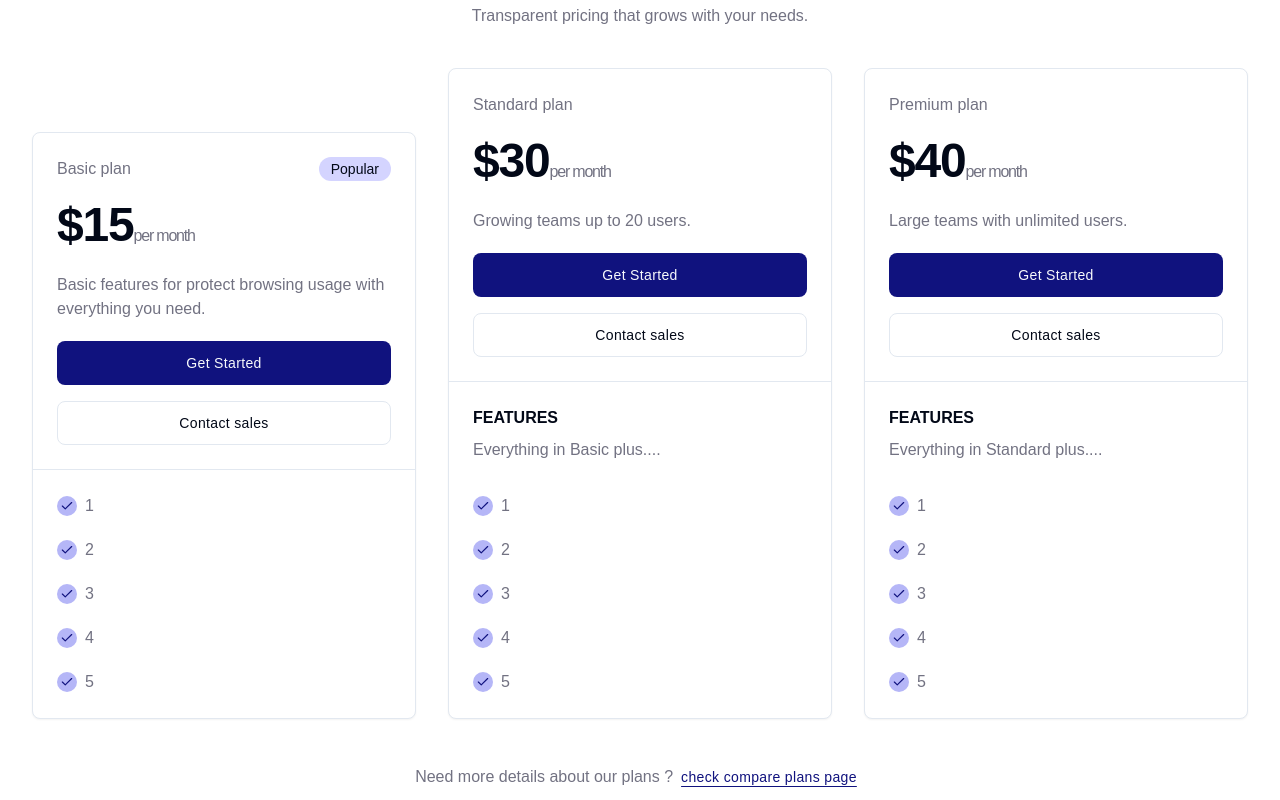
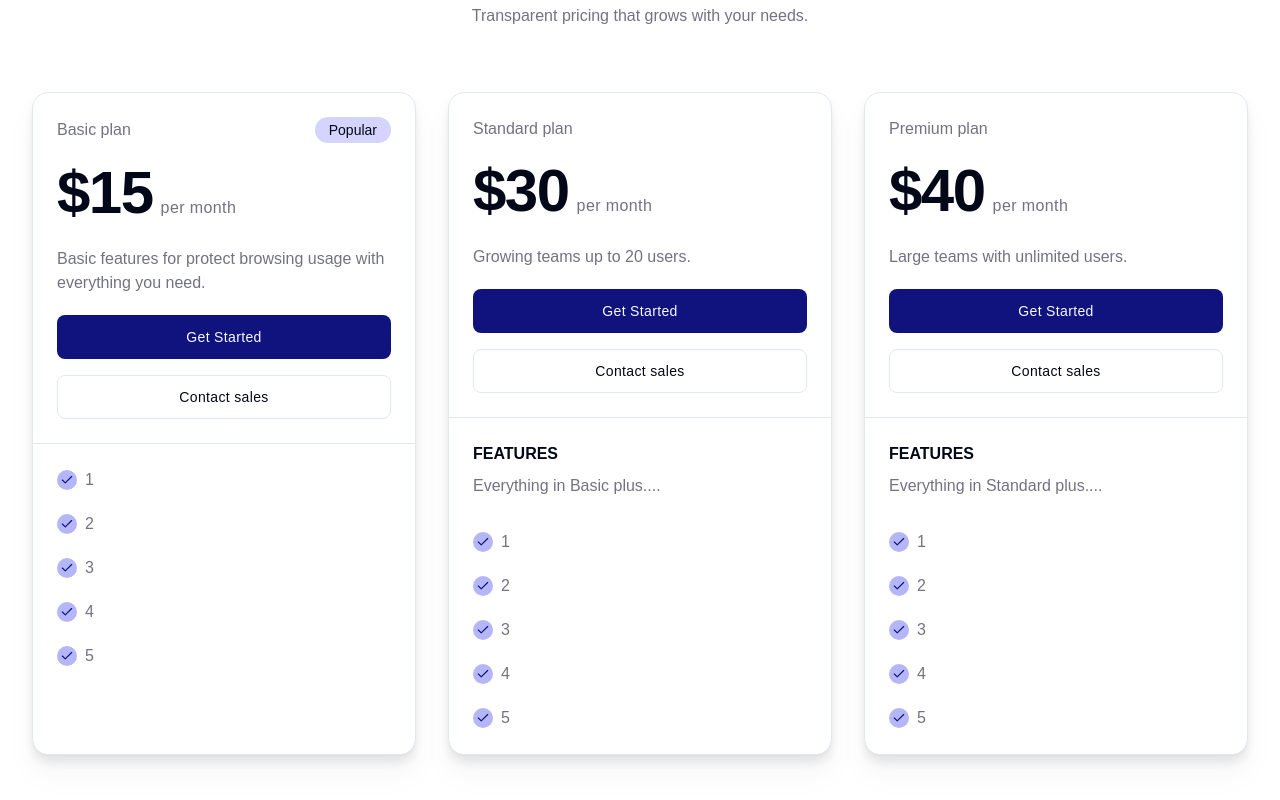
Before and after one commit to Saeed-Altout/portia, a Next.js app: page /our-plans in a window 1280 px wide. Shown: the part 240-1040 px from the top of the page. Built offline with nearby package versions, Linux system fonts and the light colour scheme; a web font is replaced by a local one.

Commit message:
update pricing plans page

```diff
--- a/app/(website)/(pages)/our-plans/_components/plans.tsx
+++ b/app/(website)/(pages)/our-plans/_components/plans.tsx
@@ -10,11 +10,11 @@ import {
 import { Button } from "@/components/ui/button";
 import { Separator } from "@/components/ui/separator";
 
-import { plansData2 } from "@/app/(website)/constants";
+import { plansData2 } from "@website/constants";
 
 export const Plans = () => {
   return (
-    <section className="max-container section space-y-10">
+    <section className="max-container section space-y-16">
       <div className="space-y-5 flex-1 text-center">
         <h1 className="text-3xl md:text-4xl lg:text-5xl font-semibold">
           Pricing plans
@@ -22,22 +22,22 @@ export const Plans = () => {
         <p>Transparent pricing that grows with your needs.</p>
       </div>
 
-      <div className="grid grid-cols-1 sm:grid-cols-2 lg:grid-cols-3 gap-8 items-end">
+      <div className="grid grid-cols-1 sm:grid-cols-2 lg:grid-cols-3 gap-8">
         {plansData2.map(
           ({ price, status, type, message, features, description }, index) => (
-            <Card key={index} className="h-fit">
+            <Card key={index} className="drop-shadow-xl rounded-[16px]">
               <CardHeader className="space-y-5">
                 <div className="flex items-center justify-between">
                   <p>{type}</p>
                   {status && (
-                    <span className="bg-[#D4D4FF] px-3 py-[2px] rounded-full text-sm">
+                    <span className="bg-[#D4D4FF] px-[14px] py-[3px] rounded-full text-sm font-medium">
                       {status}
                     </span>
                   )}
                 </div>
-                <CardTitle className="font-semibold text-4xl lg:text-5xl">
+                <CardTitle className="font-semibold text-4xl md:text-5xl lg:text-6xl">
                   {price}
-                  <span className="text-base font-normal text-gray-primary">
+                  <span className="text-base font-medium text-gray-primary ml-2 tracking-wide">
                     per month
                   </span>
                 </CardTitle>
@@ -79,7 +79,7 @@ export const Plans = () => {
         )}
       </div>
 
-      <div className="flex items-center justify-center w-full">
+      <div className="flex items-center justify-center w-full py-12">
         <p>Need more details about our plans ?</p>
         <Button variant="link" asChild className="px-2 underline" size="sm">
           {/* TODO: Update href link of check compare plans */}
```
